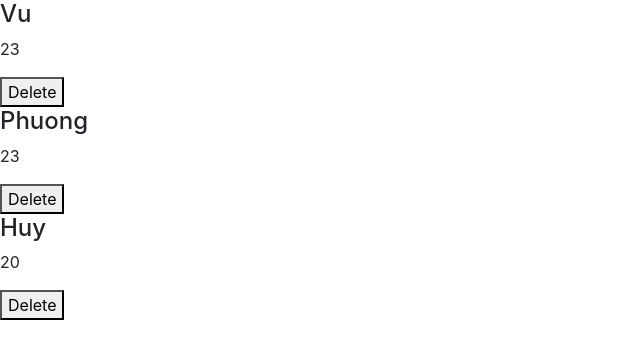
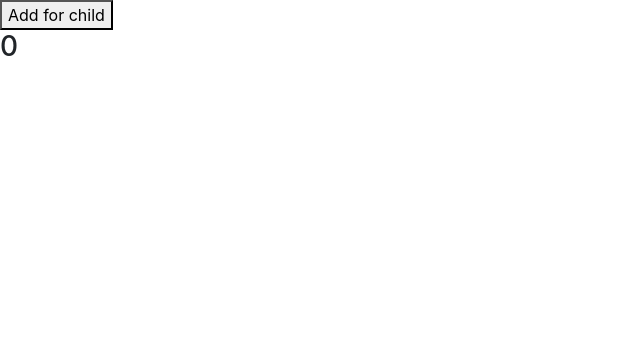
Before and after one commit to vuole/learn-angular, an Angular app: page / in a window 1280 px wide. Shown: the top 358 px of the page, without its empty margins (0-640 px from the left). Built offline with nearby package versions, Linux system fonts and the light colour scheme.

Commit message:
ViewChild: Add component child and parent

```diff
--- a/src/app/app.component.html
+++ b/src/app/app.component.html
@@ -1 +1 @@
-<app-list-person></app-list-person>
+<app-parent></app-parent>
--- a/src/app/app.module.ts
+++ b/src/app/app.module.ts
@@ -7,6 +7,8 @@ import { TwoWayBindingComponent } from './two-way-binding/two-way-binding.compon
 import { StructuralComponent } from './structural/structural.component';
 import { PersonComponent } from './person/person.component';
 import { ListPersonComponent } from './list-person/list-person.component';
+import { ParentComponent } from './parent/parent.component';
+import { ChildComponent } from './child/child.component';
 
 @NgModule({
   declarations: [
@@ -14,7 +16,9 @@ import { ListPersonComponent } from './list-person/list-person.component';
     TwoWayBindingComponent,
     StructuralComponent,
     PersonComponent,
-    ListPersonComponent
+    ListPersonComponent,
+    ParentComponent,
+    ChildComponent
   ],
   imports: [
     BrowserModule,
--- /dev/null
+++ b/src/app/child/child.component.html
@@ -0,0 +1 @@
+<h3>{{value}}</h3>
--- /dev/null
+++ b/src/app/child/child.component.ts
@@ -0,0 +1,16 @@
+import { Component, OnInit } from '@angular/core';
+
+@Component({
+  selector: 'app-child',
+  templateUrl: './child.component.html',
+  styleUrls: ['./child.component.css']
+})
+export class ChildComponent implements OnInit {
+  value = 0;
+
+  constructor() { }
+
+  ngOnInit() {
+  }
+
+}
--- /dev/null
+++ b/src/app/parent/parent.component.html
@@ -0,0 +1,2 @@
+<button (click)="onAddForChild()">Add for child</button>
+<app-child></app-child>
--- /dev/null
+++ b/src/app/parent/parent.component.ts
@@ -0,0 +1,21 @@
+import { Component, OnInit, ViewChild} from '@angular/core';
+import { ChildComponent } from '../child/child.component';
+
+@Component({
+  selector: 'app-parent',
+  templateUrl: './parent.component.html',
+  styleUrls: ['./parent.component.css']
+})
+export class ParentComponent implements OnInit {
+  @ViewChild(ChildComponent)
+  myChild:ChildComponent;
+
+  constructor() { }
+
+  ngOnInit() {
+  }
+
+  onAddForChild(){
+    this.myChild.value++;
+  }
+}
```
Also changed, not shown: src/app/child/child.component.css (added), src/app/parent/parent.component.css (added), 2 other files (tests, documents, lock files or other folders).
